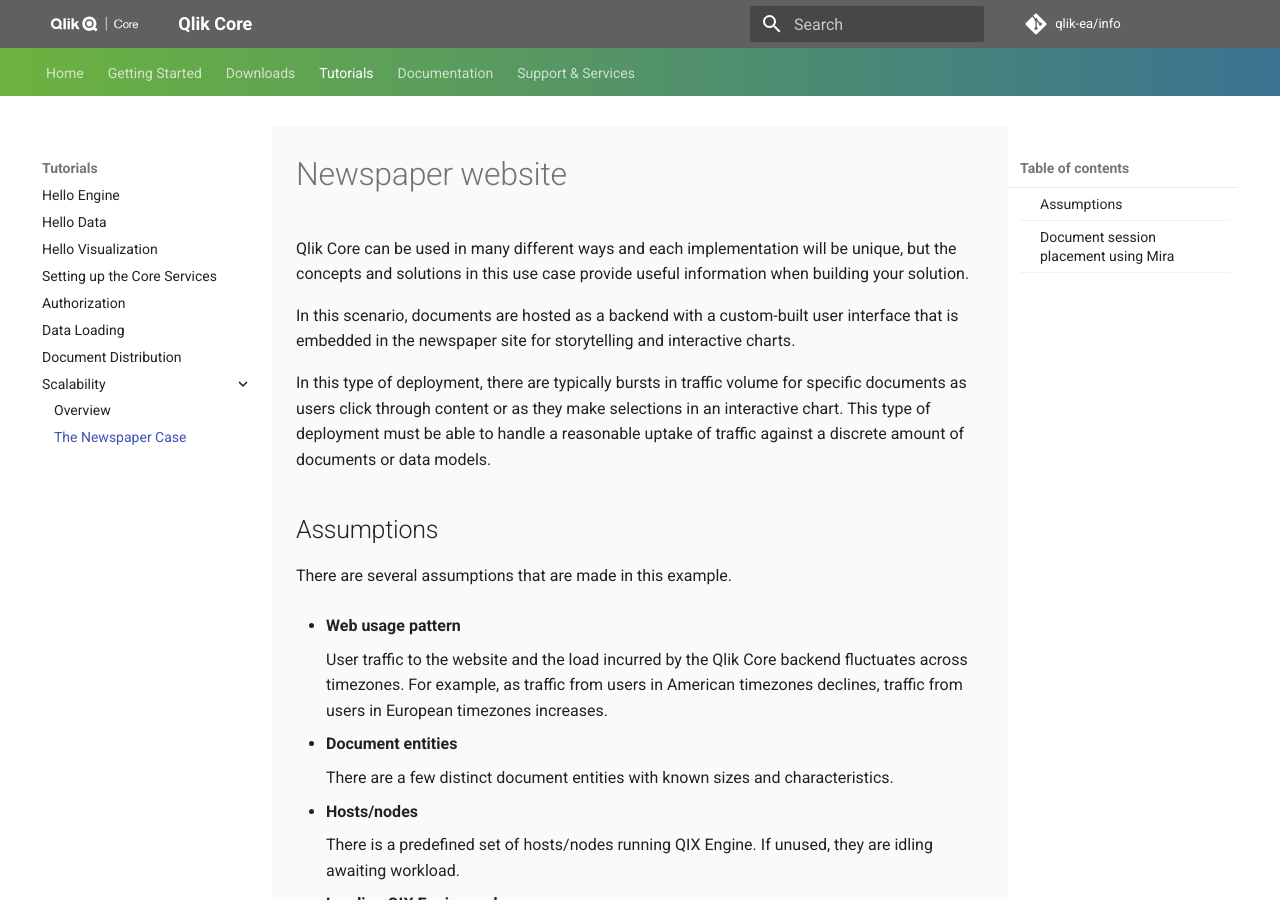
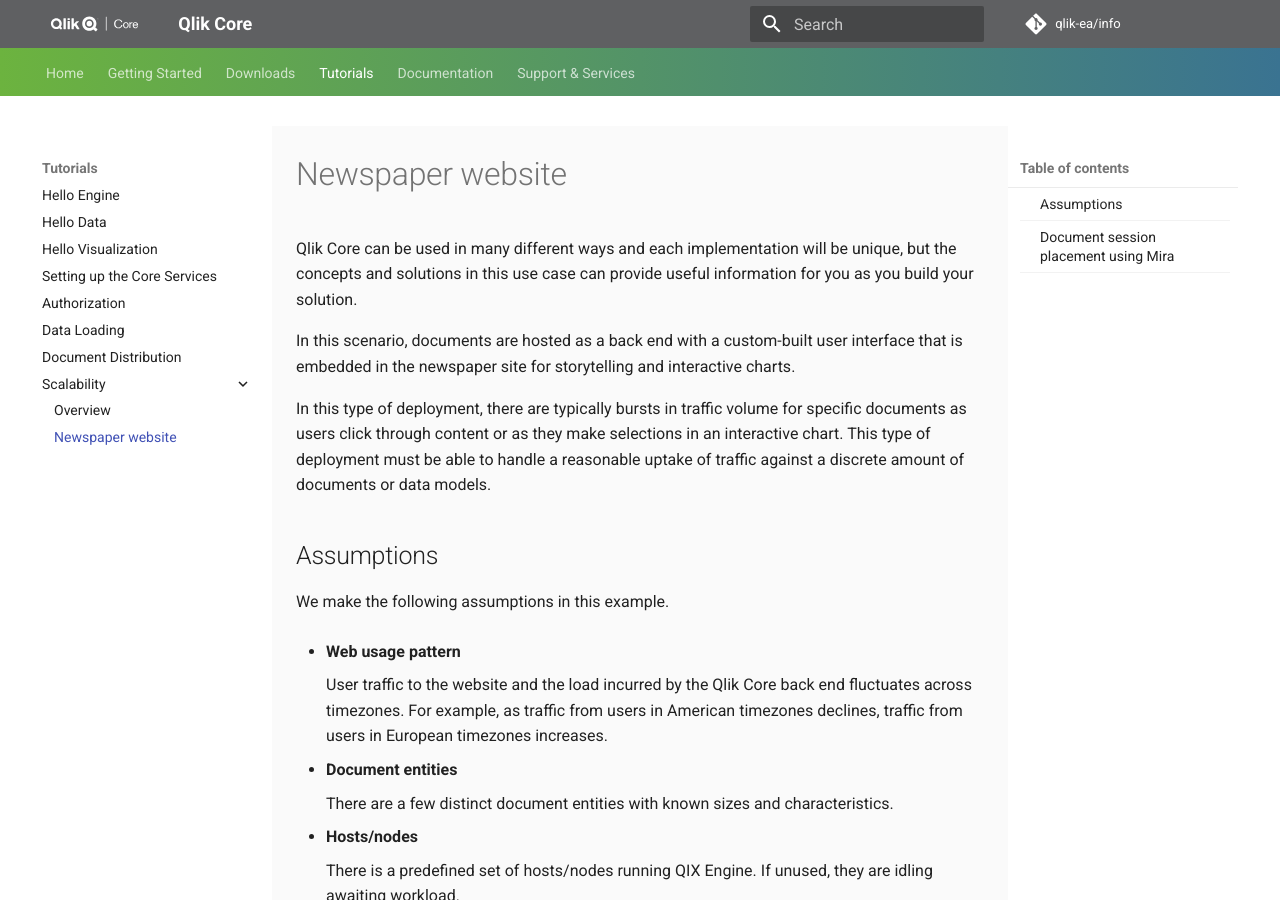
Before and after one commit to qlik-oss/core-website, an MkDocs documentation site: the page built from docs/tutorials/scalability/newspaper.md, in a window 1280 px wide and 900 px high. Built offline with MkDocs 1.6.1 and Material for MkDocs 9.7.7, drawn with Linux system fonts in a browser that asks for light colours; comment, search, counter and statistics services are not loaded; old or Windows-style settings are respelled for this version of MkDocs.

Commit message:
Final language review

```diff
--- a/docs/tutorials/scalability/newspaper.md
+++ b/docs/tutorials/scalability/newspaper.md
@@ -1,9 +1,10 @@
 # Newspaper website
 
 Qlik Core can be used in many different ways and each implementation will be unique,
-but the concepts and solutions in this use case provide useful information when building your solution.
+but the concepts and solutions in this use case
+can provide useful information for you as you build your solution.
 
-In this scenario, documents are hosted as a backend with a custom-built user interface
+In this scenario, documents are hosted as a back end with a custom-built user interface
 that is embedded in the newspaper site for storytelling and interactive charts.
 
 In this type of deployment, there are typically bursts in traffic volume for specific documents
@@ -13,12 +14,12 @@
 
 ## Assumptions
 
-There are several assumptions that are made in this example.
+We make the following assumptions in this example.
 
 - __Web usage pattern__
 
     User traffic to the website
-    and the load incurred by the Qlik Core backend fluctuates across timezones.
+    and the load incurred by the Qlik Core back end fluctuates across timezones.
     For example, as traffic from users in American timezones declines,
     traffic from users in European timezones increases.
 
--- a/mkdocs.yml
+++ b/mkdocs.yml
@@ -35,7 +35,7 @@
     - Document Distribution: tutorials/document-distribution.md
     - Scalability:
       - Overview: tutorials/scalability/overview.md
-      - The Newspaper Case: tutorials/scalability/newspaper.md
+      - Newspaper website: tutorials/scalability/newspaper.md
   - Documentation:
     - Services:
       - QIX Engine: documentation/services/qix-engine.md
```
Also changed, not shown: other parts of docs/tutorials/scalability/newspaper.md (+4 -4 lines), docs/tutorials/authorization.md (+3 -3 lines), docs/tutorials/core.md (+5 -5 lines), docs/tutorials/data-loading.md (+2 -2 lines), docs/tutorials/scalability/overview.md (+1 -1 lines).
